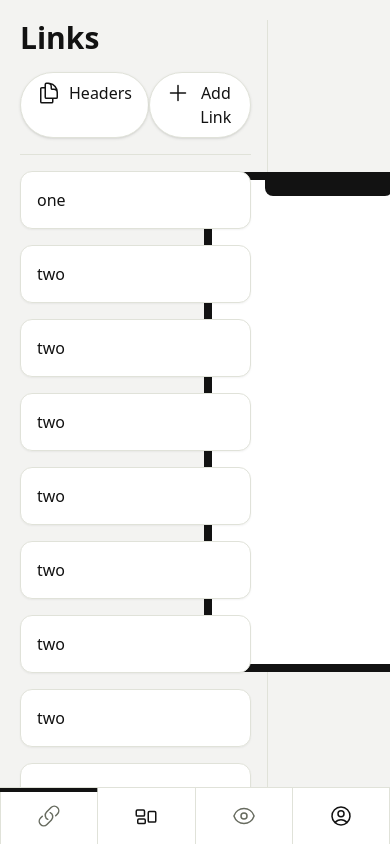
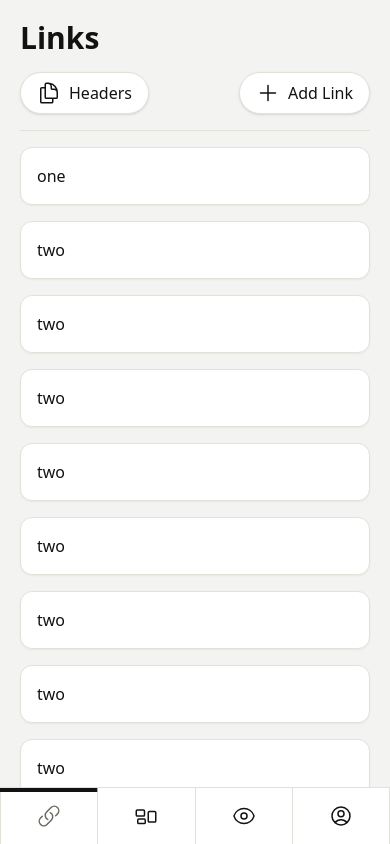
Before and after one commit to SimoSamaa/YourLink, a Vue app in the folder client/: page /yourLink/admin/links in a window 390 px wide. Built offline with nearby package versions, Linux system fonts and the light colour scheme.

Commit message:
add hooks and fix some bugs in animation

```diff
--- a/client/src/App.vue
+++ b/client/src/App.vue
@@ -11,26 +11,18 @@
   </section>
 </template>
 
-<script lang="ts">
-import { defineComponent, computed, ref } from "vue";
+<script lang="ts" setup>
+import { computed } from "vue";
 import { useRoute } from "vue-router";
 
-export default defineComponent({
-  setup() {
 const route = useRoute();
+
 const removeNavVis = computed<boolean>(
   () =>
     route.name === "dashboard" ||
     route.name === "linksPage" ||
     route.name === "AppearancePage" ||
-        route.name === "account"
+    route.name === "account" ||
+    route.name === "preview"
 );
-
-    const zaba = ref();
-
-    console.log(zaba.value);
-
-    return { removeNavVis };
-  },
-});
 </script>
--- /dev/null
+++ b/client/src/components/admin/PhonePreview.vue
@@ -0,0 +1,44 @@
+<template>
+  <section
+    class="phone-containe border-l-[1px] border-border p-4 flex justify-center"
+  >
+    <div
+      ref="zaba"
+      class="phone fixed top-1/2 -translate-y-1/2 rounded-3xl border-black2 border-8"
+    ></div>
+  </section>
+</template>
+
+<script lang="ts" setup>
+import { ref, onMounted } from "vue";
+const zaba = ref();
+
+onMounted(() => {
+  window.addEventListener("resize", function () {
+    var height = zaba.value.offsetHeight;
+    var width = zaba.value.offsetWidth;
+
+    if (height < width) {
+      // zaba.value.style.width = height + "px";
+      // zaba.value.style.width = height - 100 + "px";
+    } else {
+      zaba.value.style.width = height / 2 + "px";
+    }
+  });
+});
+</script>
+
+<style scoped lang="scss">
+.phone-containe {
+  .phone {
+    background-color: white;
+    width: 250px;
+    height: min(500px, 90%);
+
+    &:before {
+      @apply content-[''] absolute left-1/2 -top-1
+          -translate-x-1/2 bg-black2 w-32 h-5 rounded-bl-lg rounded-br-lg;
+    }
+  }
+}
+</style>
--- a/client/src/components/layouts/NavigationAdmin.vue
+++ b/client/src/components/layouts/NavigationAdmin.vue
@@ -9,7 +9,7 @@
       </base-button>
       <img class="min-w-10" src="../../assets/logo.png" alt="app-logo" />
     </div>
-    <ul class="grid gap-8 pl-4 relative">
+    <ul class="list-container grid gap-8 pl-4 relative">
       <span
         ref="actLink"
         class="active-link bg-bg absolute rounded-tl-full rounded-bl-full h-[56px] left-4 bg-bg transition-all duration-300 ease-out"
@@ -35,7 +35,7 @@
         </router-link>
       </li>
       <li class="hidden max-[1000px]:block">
-        <router-link to="/yourLink/admin">
+        <router-link to="/yourLink/admin/preview">
           <appIcon name="eye" />
           <div>preview</div>
         </router-link>
@@ -62,6 +62,7 @@
 
 <script lang="ts" setup>
 import { ref, onUpdated, PropType } from "vue";
+import useMediaQuery from "../../hooks/matchMedia";
 
 const emit = defineEmits(["setToggleNav", "setToggleNavMobile"]);
 
@@ -89,22 +90,32 @@ const selectPage = (e: MouseEvent, num: number) => {
 
 onUpdated(() => {
   const links = (navLinks.value = document.querySelectorAll("ul li a"));
-  const lists = (listLinks.value = document.querySelectorAll("ul li"));
+  const lists = (listLinks.value =
+    document.querySelectorAll(".list-container li"));
   const listContainer = lists[0].closest("ul") as HTMLElement;
-
   let oldTab = lists[0] as HTMLElement;
 
-  lists.forEach((list: Element) => {
-    list.addEventListener("click", (e: Event) => {
-      const newTab = list as HTMLElement;
+  function handleClickNavMobile(event: Event) {
+    const newTab = event.currentTarget as HTMLElement;
 
-      if (oldTab !== null && newTab !== oldTab) {
-        lineActiveAnimation(oldTab, newTab);
-      }
+    if (oldTab !== null && newTab !== oldTab) {
+      lineActiveAnimation(oldTab, newTab);
+    }
 
-      oldTab = newTab;
+    oldTab = newTab;
+  }
+
+  function addListeners() {
+    lists.forEach((list: Element) => {
+      list.addEventListener("click", handleClickNavMobile);
     });
-  });
+  }
+
+  function removeListeners() {
+    lists.forEach((list: Element) => {
+      list.removeEventListener("click", handleClickNavMobile);
+    });
+  }
 
   function lineActiveAnimation(oldTab: HTMLElement, newTab: HTMLElement) {
     const newTabPosition = oldTab.compareDocumentPosition(newTab);
@@ -130,6 +141,15 @@ onUpdated(() => {
       listContainer.style.setProperty("--width", matchWidth.toString());
     }, 220);
   }
+
+  useMediaQuery(
+    () => {
+      addListeners();
+    },
+    () => {
+      removeListeners();
+    }
+  );
 
   links.forEach((link: Element) => {
     const list = link.closest("li") as HTMLElement;
@@ -174,6 +194,9 @@ onUpdated(() => {
     }
   }
 
+  .logout {
+    padding-inline: 0;
+  }
   .logout div {
     display: none;
   }
--- /dev/null
+++ b/client/src/hooks/matchMedia.ts
@@ -0,0 +1,20 @@
+function useMediaQuery(onMatch: () => void, onNoMatch: () => void) {
+  const checkNavMedia = window.matchMedia("(max-width: 1000px)");
+
+  function loadNavMedia(ev: MediaQueryListEvent) {
+    const e = ev.currentTarget as MediaQueryList;
+    e.matches ? onMatch() : onNoMatch();
+  }
+
+  loadNavMedia(
+    Object.create(null, {
+      currentTarget: {
+        value: checkNavMedia,
+      },
+    })
+  );
+
+  checkNavMedia.addListener(loadNavMedia);
+}
+
+export default useMediaQuery;
--- a/client/src/router.ts
+++ b/client/src/router.ts
@@ -5,6 +5,7 @@ import AdminPage from '@/views/admin/AdminPage.vue';
 import LinksPage from '@/views/admin/LinksPage.vue';
 import AppearancePage from '@/views/admin/AppearancePage.vue';
 import AccountPage from '@/views/admin/AccountPage.vue';
+import PreviewPage from '@/views/admin/PreviewPage.vue';
 
 
 const router = createRouter({
@@ -36,6 +37,11 @@ const router = createRouter({
           path: 'account',
           component: AccountPage,
           name: 'account'
+        },
+        {
+          path: 'preview',
+          component: PreviewPage,
+          name: 'preview'
         }
       ],
       name: 'dashboard'
--- a/client/src/scss/main-style.scss
+++ b/client/src/scss/main-style.scss
@@ -1,7 +1,12 @@
 @use './helpers/reset' as *;
+@use './helpers/mixins' as *;
 
 .admin-page {
   @apply pr-4 z-20;
+
+  @include breakpoint("md") {
+    @apply p-0;
+  }
 
   header {
     @apply mt-4;
--- a/client/src/views/admin/AdminPage.vue
+++ b/client/src/views/admin/AdminPage.vue
@@ -1,6 +1,6 @@
 <template>
   <section
-    class="admin-body overflow-hidden max-[1000px]:overflow-auto grid relative"
+    class="admin-body overflow-hidden grid relative"
     :class="{ 'close-nav': closeClass }"
   >
     <!-- <header class="py-2 px-4 bg-white border-border border hidden">
@@ -30,29 +30,23 @@
         class="backdrop hidden absolute inset-0 bg-black bg-opacity-50"
       ></div>
     </transition> -->
-    <main class="py-5 pl-5 grid overflow-auto max-[1000px]:overflow-y-hidden">
+    <main class="py-5 pl-5 grid overflow-auto">
       <!-- ADMIN PAGES -->
       <router-view></router-view>
       <!-- PHONE RESULT -->
-      <section
-        class="phone-containe border-l-[1px] border-border p-4 flex justify-center"
-      >
-        <div
-          ref="zaba"
-          class="phone fixed top-1/2 -translate-y-1/2 rounded-3xl border-black2 border-8"
-        ></div>
-      </section>
+      <PhonePreview class="max-[1000px]:hidden" />
     </main>
   </section>
 </template>
 
 <script lang="ts" setup>
 import { ref, onMounted } from "vue";
+import useMediaQuery from "../../hooks/matchMedia";
 import NavigationAdmin from "../../components/layouts/NavigationAdmin.vue";
+import PhonePreview from "../../components/admin/PhonePreview.vue";
 
 const closeClass = ref<boolean>(true);
 const openNavMobile = ref<boolean>(false);
-const zaba = ref();
 
 const handledToggleNav = () => {
   closeClass.value = !closeClass.value;
@@ -66,40 +60,14 @@ onMounted(() => {
   const storedValue = localStorage.getItem("nav-status");
   if (storedValue !== null) closeClass.value = JSON.parse(storedValue);
 
-  const checkNavMedia = window.matchMedia("(max-width: 1000px)");
-
-  function loadNavMedia(ev: MediaQueryListEvent) {
-    const e = ev.currentTarget as MediaQueryList;
-    if (e.matches) {
+  useMediaQuery(
+    () => {
       closeClass.value = false;
       openNavMobile.value = true;
       localStorage.setItem("nav-status", JSON.stringify(closeClass.value));
-    } else {
-      openNavMobile.value = true;
-      // localStorage.setItem("nav-status", "true");
-    }
-  }
-
-  loadNavMedia(
-    Object.create(null, {
-      currentTarget: {
-        value: checkNavMedia,
-      },
-    })
+    },
+    () => (openNavMobile.value = true)
   );
-  checkNavMedia.addListener(loadNavMedia);
-
-  window.addEventListener("resize", function () {
-    var height = zaba.value.offsetHeight;
-    var width = zaba.value.offsetWidth;
-
-    if (height < width) {
-      // zaba.value.style.width = height + "px";
-      // zaba.value.style.width = height - 100 + "px";
-    } else {
-      zaba.value.style.width = height / 2 + "px";
-    }
-  });
 });
 </script>
 
@@ -119,22 +87,14 @@ onMounted(() => {
   main {
     grid-template-columns: 2fr 1fr;
     min-height: 100dvh;
-    .phone-containe {
-      .phone {
-        background-color: white;
-        width: 250px;
-        height: min(500px, 90%);
 
-        &:before {
-          @apply content-[''] absolute left-1/2 -top-1
-          -translate-x-1/2 bg-black2 w-32 h-5 rounded-bl-lg rounded-br-lg;
-        }
-      }
+    @include breakpoint("md") {
+      @apply block overflow-y-hidden p-5 pb-[76px];
     }
   }
 
   @include breakpoint("md") {
-    display: block;
+    @apply block overflow-auto;
     --nav-size: 0;
 
     header {
@@ -145,19 +105,19 @@ onMounted(() => {
     }
 
     // animation
-    @include setAnimation(
-      "test",
-      (
-        transform: translateY(-470px),
-        opacity: 0.5,
-      ),
-      (
-        opacity: 1,
-        transform: translateY(0),
-      ),
-      null
-    );
-    @include setAnimation("test2", null, null, "opacity");
+    // @include setAnimation(
+    //   "test",
+    //   (
+    //     transform: translateY(-470px),
+    //     opacity: 0.5,
+    //   ),
+    //   (
+    //     opacity: 1,
+    //     transform: translateY(0),
+    //   ),
+    //   null
+    // );
+    // @include setAnimation("test2", null, null, "opacity");
   }
 }
 </style>
--- a/client/src/views/admin/LinksPage.vue
+++ b/client/src/views/admin/LinksPage.vue
@@ -34,8 +34,4 @@ const headers = computed(() => store.getters["links/headers"]);
 console.log("hello", headers.value);
 </script>
 
-<style scoped lang="scss">
-section {
-  // background: white;
-}
-</style>
+<style scoped lang="scss"></style>
--- /dev/null
+++ b/client/src/views/admin/PreviewPage.vue
@@ -0,0 +1,20 @@
+<template>
+  <PhonePreview />
+</template>
+
+<script setup lang="ts">
+import { onMounted } from "vue";
+import { useRouter } from "vue-router";
+import useMediaQuery from "../../hooks/matchMedia";
+
+import PhonePreview from "../../components/admin/PhonePreview.vue";
+
+const router = useRouter();
+
+onMounted(() => {
+  return useMediaQuery(
+    () => null,
+    () => router.replace("/yourLink/admin/links")
+  );
+});
+</script>
```
Lines whose indentation alone changed are shown as unchanged.
